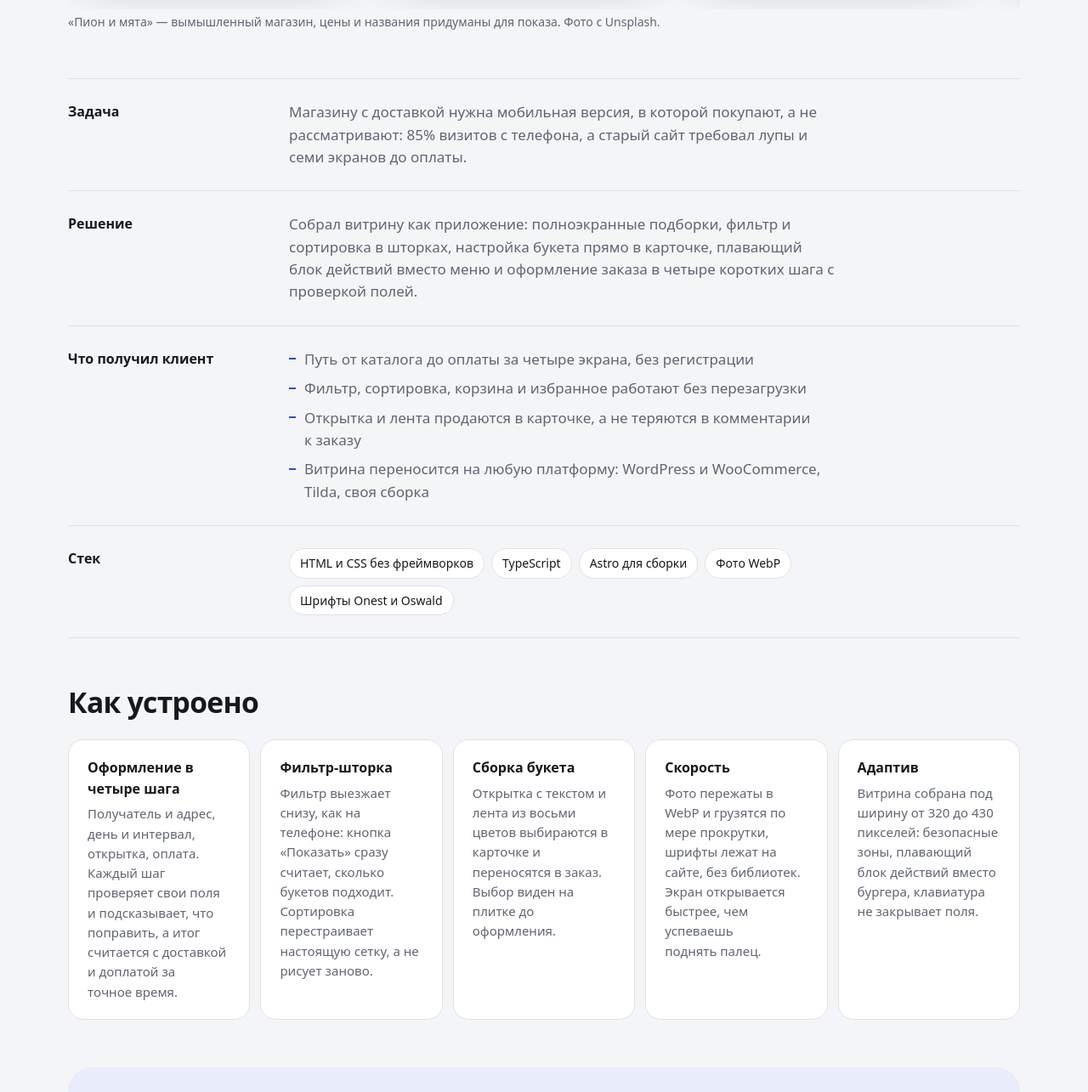
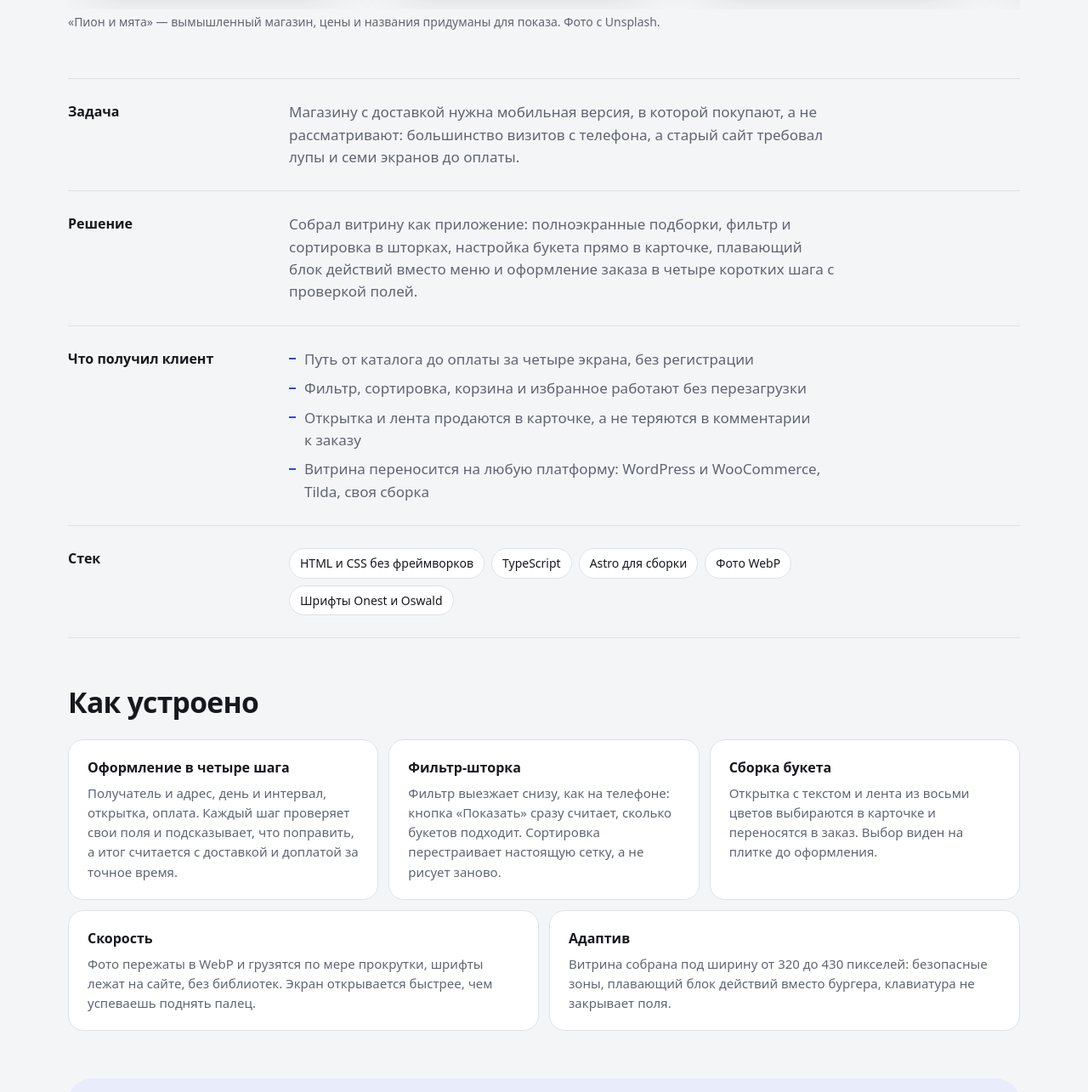
Before and after one commit to ogranka/ogranka.github.io, an Astro site: page /cvety in a window 1280 px wide. Shown: the part 1431-2716 px from the top of the page at 85% size. Built offline with nearby package versions, Linux system fonts and the light colour scheme; Astro itself is replaced by a stand-in of ours; a web font is replaced by a local one.

Commit message:
Lay out the flower case notes three plus two and drop the invented mobile share

```diff
--- a/src/pages/cvety.astro
+++ b/src/pages/cvety.astro
@@ -59,7 +59,7 @@ const how = [
     </div>
 
     <CaseSpec
-      task="Магазину с доставкой нужна мобильная версия, в которой покупают, а не рассматривают: 85% визитов с телефона, а старый сайт требовал лупы и семи экранов до оплаты."
+      task="Магазину с доставкой нужна мобильная версия, в которой покупают, а не рассматривают: большинство визитов с телефона, а старый сайт требовал лупы и семи экранов до оплаты."
       solution="Собрал витрину как приложение: полноэкранные подборки, фильтр и сортировка в шторках, настройка букета прямо в карточке, плавающий блок действий вместо меню и оформление заказа в четыре коротких шага с проверкой полей."
       result={[
         'Путь от каталога до оплаты за четыре экрана, без регистрации',
--- a/src/styles/pages/cvety.scss
+++ b/src/styles/pages/cvety.scss
@@ -1,3 +1,4 @@
+@use '../abstracts/variables' as *;
 @use '../components/page-header';
 @use '../components/phone-strip';
 @use '../components/case-spec';
@@ -14,6 +15,31 @@
   color: var(--dim);
 }
 
+// Пять карточек «Как устроено»: 3 + 2 на широком экране, 2 + 2 + 1 на планшете,
+// одна колонка на телефоне.
 .info-section .grid {
-  grid-template-columns: repeat(auto-fit, minmax(200px, 1fr));
+  grid-template-columns: repeat(6, 1fr);
+
+  .card {
+    grid-column: span 2;
+  }
+
+  .card:nth-child(4),
+  .card:nth-child(5) {
+    grid-column: span 3;
+  }
+
+  @media (max-width: $bp-wide) {
+    grid-template-columns: repeat(2, 1fr);
+
+    .card,
+    .card:nth-child(4),
+    .card:nth-child(5) {
+      grid-column: auto;
+    }
+  }
+
+  @media (max-width: $bp-mobile) {
+    grid-template-columns: 1fr;
+  }
 }
```
